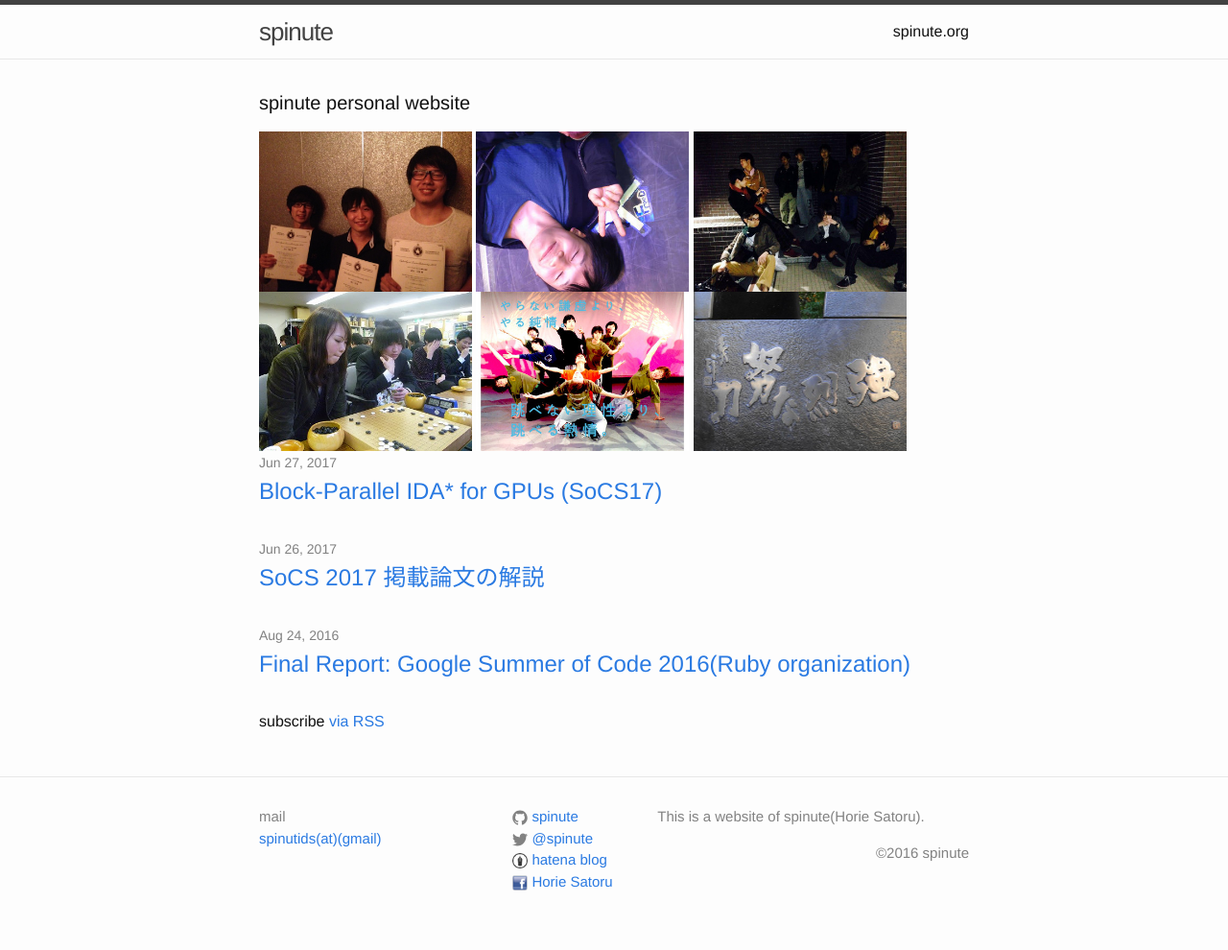
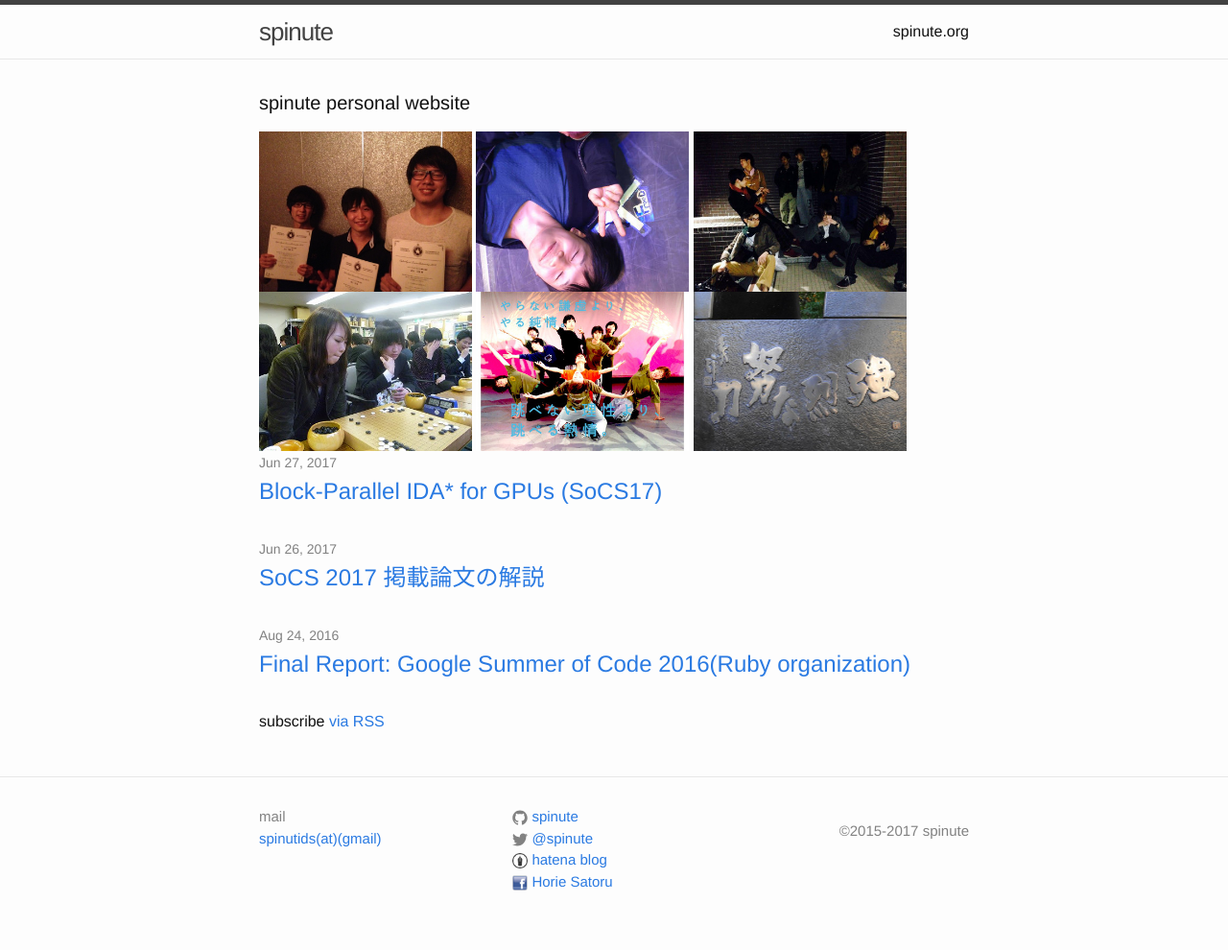
Before and after one commit to spinute/spinute.github.io, a Jekyll site: the page built from index.html, in a window 1280 px wide. Shown: the whole page at 96% size. Built offline with Jekyll 4.4.1, drawn with Linux system fonts in a browser that asks for light colours.

Commit message:
fix config

```diff
--- a/_config.yml
+++ b/_config.yml
@@ -5,8 +5,7 @@
 title: spinute
 email: spinutids(at)(gmail)
 descript: >
-  This is a website of spinute(Horie Satoru).<br>
-  <div align='right'>&copy;2016&nbsp;spinute</div>
+  <div align='right'>&copy;2015-2017&nbsp;spinute</div>
 baseurl: ""
 url: "http://spinute.org"
 twitter_username: spinute
```
